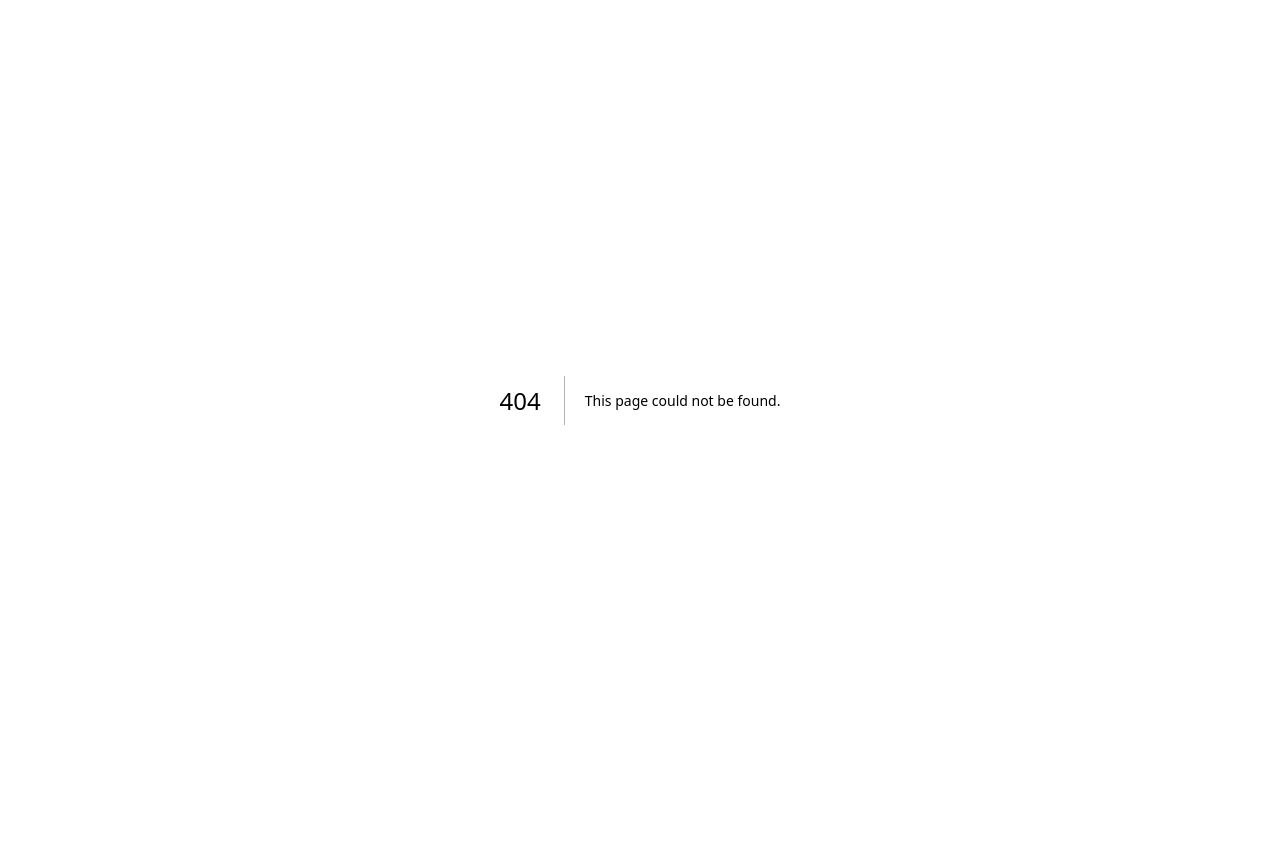
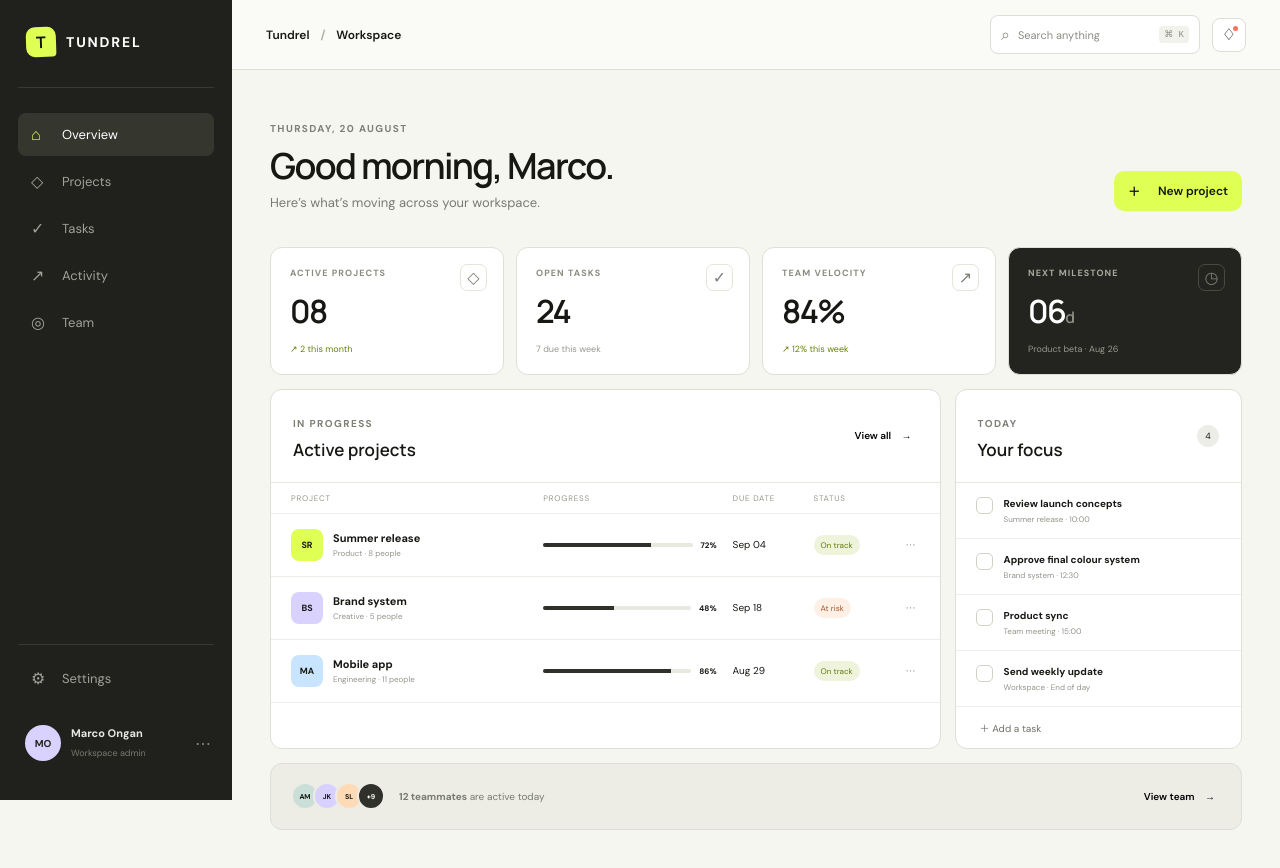
Before and after one commit to TUNDREL/Web-app, a Next.js app: page /dashboard in a window 1280 px wide. Before the commit this address had no page. Shown: the top 868 px of the page. Before the commit the page ends 800 px from the top, so only its background shows below. Built offline with nearby package versions, Linux system fonts and the light colour scheme.

Commit message:
Add app/dashboard/page.tsx

```diff
--- /dev/null
+++ b/app/dashboard/page.tsx
@@ -0,0 +1,33 @@
+import AppShell from "@/components/AppShell";
+import PageHeader from "@/components/PageHeader";
+
+const projects = [
+  { icon: "SR", tone: "lime", name: "Summer release", team: "Product · 8 people", progress: 72, due: "Sep 04", status: "On track" },
+  { icon: "BS", tone: "violet", name: "Brand system", team: "Creative · 5 people", progress: 48, due: "Sep 18", status: "At risk" },
+  { icon: "MA", tone: "blue", name: "Mobile app", team: "Engineering · 11 people", progress: 86, due: "Aug 29", status: "On track" },
+];
+
+export default function Dashboard() {
+  return <AppShell><main className="app-main">
+    <PageHeader eyebrow="THURSDAY, 20 AUGUST" title="Good morning, Marco." copy="Here’s what’s moving across your workspace." action="New project" />
+    <section className="stat-grid">
+      <article><div><small>ACTIVE PROJECTS</small><strong>08</strong></div><span className="delta positive">↗ 2 this month</span><i className="stat-symbol">◇</i></article>
+      <article><div><small>OPEN TASKS</small><strong>24</strong></div><span className="delta neutral">7 due this week</span><i className="stat-symbol">✓</i></article>
+      <article><div><small>TEAM VELOCITY</small><strong>84%</strong></div><span className="delta positive">↗ 12% this week</span><i className="stat-symbol">↗</i></article>
+      <article className="dark-stat"><div><small>NEXT MILESTONE</small><strong>06<span>d</span></strong></div><span className="delta">Product beta · Aug 26</span><i className="stat-symbol">◷</i></article>
+    </section>
+    <div className="dashboard-grid">
+      <section className="panel projects-panel"><div className="panel-head"><div><span className="page-eyebrow">IN PROGRESS</span><h2>Active projects</h2></div><button>View all <span>→</span></button></div>
+        <div className="project-table"><div className="table-row table-labels"><span>PROJECT</span><span>PROGRESS</span><span>DUE DATE</span><span>STATUS</span><span /></div>{projects.map(p => <div className="table-row" key={p.name}><div className="project-name"><i className={`tile ${p.tone}`}>{p.icon}</i><div><b>{p.name}</b><small>{p.team}</small></div></div><div className="progress"><span><i style={{width: `${p.progress}%`}} /></span><b>{p.progress}%</b></div><span>{p.due}</span><span className={`status ${p.status === "At risk" ? "risk" : ""}`}>{p.status}</span><button>⋯</button></div>)}</div>
+      </section>
+      <aside className="panel focus-panel"><div className="panel-head"><div><span className="page-eyebrow">TODAY</span><h2>Your focus</h2></div><span className="count">4</span></div>
+        <label><input type="checkbox" /><span><b>Review launch concepts</b><small>Summer release · 10:00</small></span></label>
+        <label><input type="checkbox" /><span><b>Approve final colour system</b><small>Brand system · 12:30</small></span></label>
+        <label><input type="checkbox" /><span><b>Product sync</b><small>Team meeting · 15:00</small></span></label>
+        <label><input type="checkbox" /><span><b>Send weekly update</b><small>Workspace · End of day</small></span></label>
+        <button className="add-task">＋ Add a task</button>
+      </aside>
+    </div>
+    <section className="team-strip"><div><div className="avatar-stack"><span>AM</span><span>JK</span><span>SL</span><span>+9</span></div><p><b>12 teammates</b> are active today</p></div><button>View team <span>→</span></button></section>
+  </main></AppShell>;
+}
```
